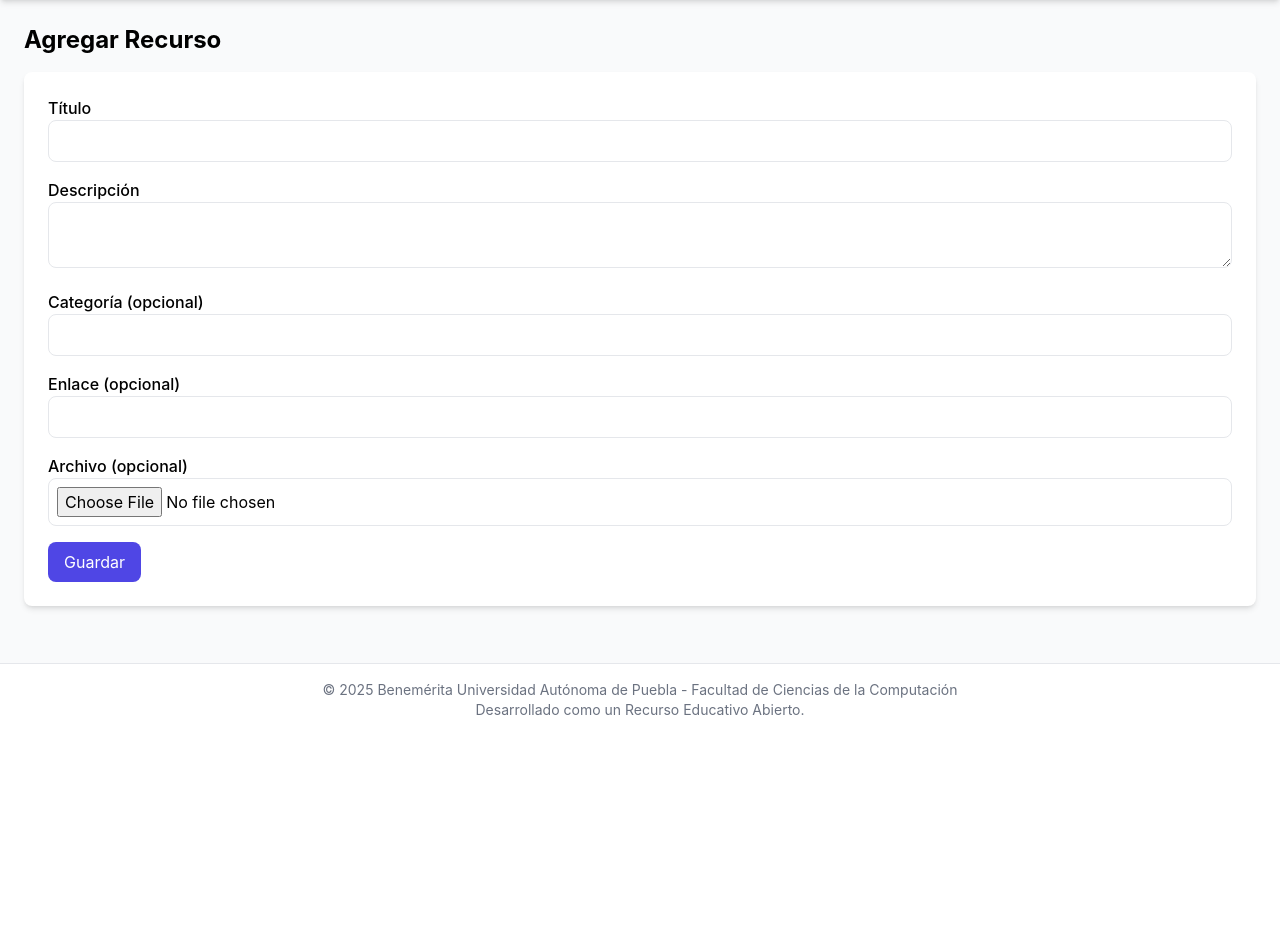
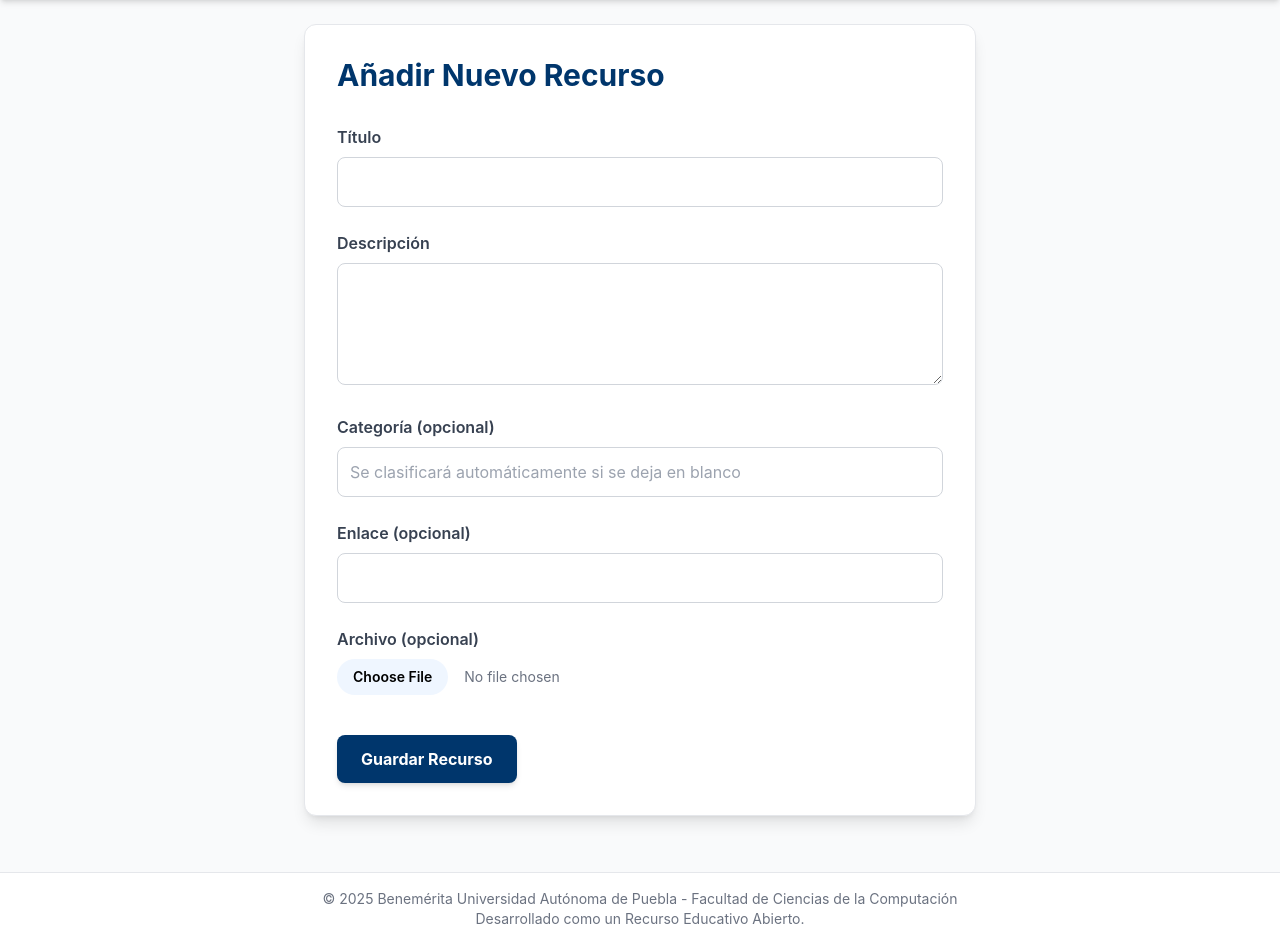
Before and after one commit to Cesar5701/rea_project, a Flask app: page /nuevo in a window 1280 px wide. Shown: the part 64-1009 px from the top of the page. Before the commit the page ends 779 px from the top, so only its background shows below. Run offline with Flask 3, Linux system fonts and the light colour scheme; the visitor is signed in with stand-in values (Sample User, id 1); some libraries are stand-ins or nearby versions; some web fonts are replaced.

Commit message:
Refactor nuevo.html for improved layout, enhanced styling, and clearer form labels

```diff
--- a/templates/nuevo.html
+++ b/templates/nuevo.html
@@ -1,35 +1,48 @@
 {% extends "index.html" %}
 {% block title %}Nuevo Recurso{% endblock %}
 {% block content %}
-  <h2 class="text-2xl font-bold mb-4">Agregar Recurso</h2>
-  <form action="{{ url_for('nuevo') }}" method="post" enctype="multipart/form-data" class="space-y-4 bg-white p-6 rounded-lg shadow-md">
+<div class="max-w-2xl mx-auto bg-white p-8 rounded-xl shadow-lg border border-gray-200">
+  <h2 class="text-3xl font-bold text-buap-blue mb-8">Añadir Nuevo Recurso</h2>
+
+  <form id="nuevo-form" action="{{ url_for('nuevo') }}" method="post" enctype="multipart/form-data" class="space-y-6">
+
     <div>
-      <label class="block font-medium">Título</label>
-      <input type="text" name="titulo" class="w-full p-2 border rounded-lg" required>
+      <label for="titulo" class="block font-semibold text-gray-700">Título</label>
+      <input type="text" name="titulo" id="titulo" class="w-full mt-2 p-3 border border-gray-300 rounded-lg focus:ring-2 focus:ring-buap-gold focus:border-transparent transition" required>
     </div>
+
     <div>
-      <label class="block font-medium">Descripción</label>
-      <textarea name="descripcion" class="w-full p-2 border rounded-lg"></textarea>
+      <label for="descripcion" class="block font-semibold text-gray-700">Descripción</label>
+      <textarea name="descripcion" id="descripcion" rows="4" class="w-full mt-2 p-3 border border-gray-300 rounded-lg focus:ring-2 focus:ring-buap-gold focus:border-transparent transition"></textarea>
     </div>
+
     <div>
-      <label class="block font-medium">Categoría (opcional)</label>
-      <input type="text" name="categoria" class="w-full p-2 border rounded-lg">
+      <label for="categoria" class="block font-semibold text-gray-700">Categoría (opcional)</label>
+      <input type="text" name="categoria" id="categoria" placeholder="Se clasificará automáticamente si se deja en blanco" class="w-full mt-2 p-3 border border-gray-300 rounded-lg focus:ring-2 focus:ring-buap-gold focus:border-transparent transition">
     </div>
+
     <div>
-      <label class="block font-medium">Enlace (opcional)</label>
-      <input type="url" name="enlace" class="w-full p-2 border rounded-lg">
+      <label for="enlace" class="block font-semibold text-gray-700">Enlace (opcional)</label>
+      <input type="url" name="enlace" id="enlace" class="w-full mt-2 p-3 border border-gray-300 rounded-lg focus:ring-2 focus:ring-buap-gold focus:border-transparent transition">
     </div>
+
     <div>
-      <label class="block font-medium">Archivo (opcional)</label>
-      <input type="file" name="archivo" class="w-full p-2 border rounded-lg">
+      <label for="archivo" class="block font-semibold text-gray-700">Archivo (opcional)</label>
+      <input type="file" name="archivo" id="archivo" class="w-full mt-2 text-sm text-gray-500 file:mr-4 file:py-2 file:px-4 file:rounded-full file:border-0 file:text-sm file:font-semibold file:bg-blue-50 file:text-buap-blue hover:file:bg-blue-100">
     </div>
-    <button type="submit" class="bg-indigo-600 text-white px-4 py-2 rounded-lg hover:bg-indigo-700">Guardar</button>
+
+    <div class="flex items-center space-x-4 pt-4">
+      <button type="submit" class="bg-buap-blue text-white font-bold px-6 py-3 rounded-lg hover:bg-opacity-90 transition shadow-md">Guardar Recurso</button>
+      <div id="spinner" class="hidden w-6 h-6 border-t-2 border-b-2 border-buap-blue rounded-full animate-spin"></div>
+    </div>
   </form>
+</div>
 
-  <script>
+<script>
   document.getElementById('nuevo-form').addEventListener('submit', function() {
     document.querySelector('button[type="submit"]').disabled = true;
+    document.querySelector('button[type="submit"]').classList.add('opacity-50');
     document.getElementById('spinner').classList.remove('hidden');
   });
-  </script>
+</script>
 {% endblock %}
```
